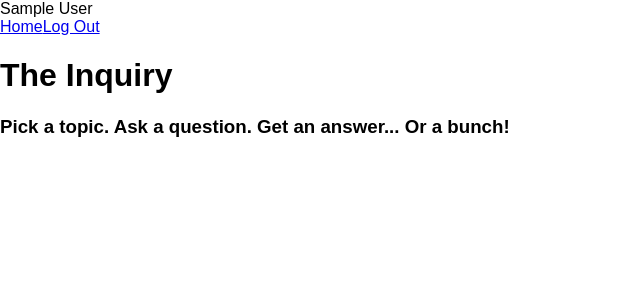
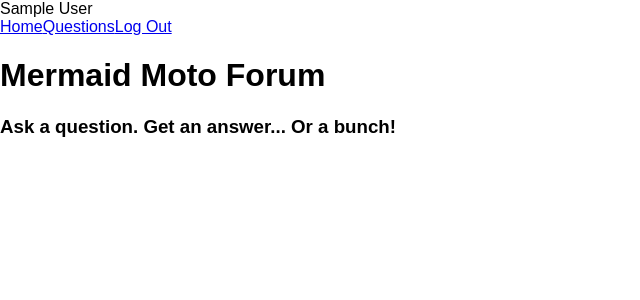
Before and after one commit to BBarden93/GA_Project_4, a React (Create React App) app in the folder client/: page / in a window 1280 px wide. Shown: the top 300 px of the page, without its empty margins (0-640 px from the left). Built offline with nearby package versions, Linux system fonts and the light colour scheme; sample sign-in values are in the browser's storage.

Commit message:
questions router

```diff
--- a/client/src/App.js
+++ b/client/src/App.js
@@ -5,7 +5,8 @@ import Home from './views/Home.jsx';
 import LogIn from './views/LogIn.jsx';
 import LogOut from './views/LogOut';
 import SignUp from './views/SignUp.jsx';
-import NavBar from './views/NavBar.jsx'
+import NavBar from './views/NavBar.jsx';
+import Questions from './views/Questions.jsx'
 
 
 class App extends Component {
@@ -49,11 +50,11 @@ class App extends Component {
                 return <Redirect to="/login" />
             }} />
 
-            {/* <Route path="/vip" render={() => {
+            <Route path="/questions" render={() => {
                 return currentUser
-                ? <h1>VIP, Welcome</h1>
+                ? <Questions />
                 : <Redirect to="/login" />
-            }} /> */}
+            }} />
 
             <Route path="/" component={Home} />
         </Switch>
--- a/client/src/views/Home.jsx
+++ b/client/src/views/Home.jsx
@@ -4,8 +4,8 @@ const Home = (props) => {
 
     return (
         <div className="Home">
-            <h1>The Inquiry</h1>
-            <h3>Pick a topic. Ask a question. Get an answer... Or a bunch!</h3>
+            <h1>Mermaid Moto Forum</h1>
+            <h3>Ask a question. Get an answer... Or a bunch!</h3>
         </div>
     )
 }
--- a/client/src/views/NavBar.jsx
+++ b/client/src/views/NavBar.jsx
@@ -8,7 +8,7 @@ const NavBar = (props) => {
 			{props.currentUser
 				? (
 					<span>
-						{/* <Link to="/questions">Questions</Link> */}
+						<Link to="/questions">Questions</Link>
 						<Link to="/logout">Log Out</Link>
 					</span>
 				)
--- /dev/null
+++ b/client/src/views/Questions.jsx
@@ -0,0 +1,14 @@
+import React from 'react'
+
+const Questions = (props) => {
+
+    return (
+        <div className="Questions">
+            <h1>Question</h1>
+            <h3>Answer</h3>
+        </div>
+    )
+}
+
+
+export default Questions
```
Also changed, not shown: 1 other file (tests, documents, lock files or other folders).
